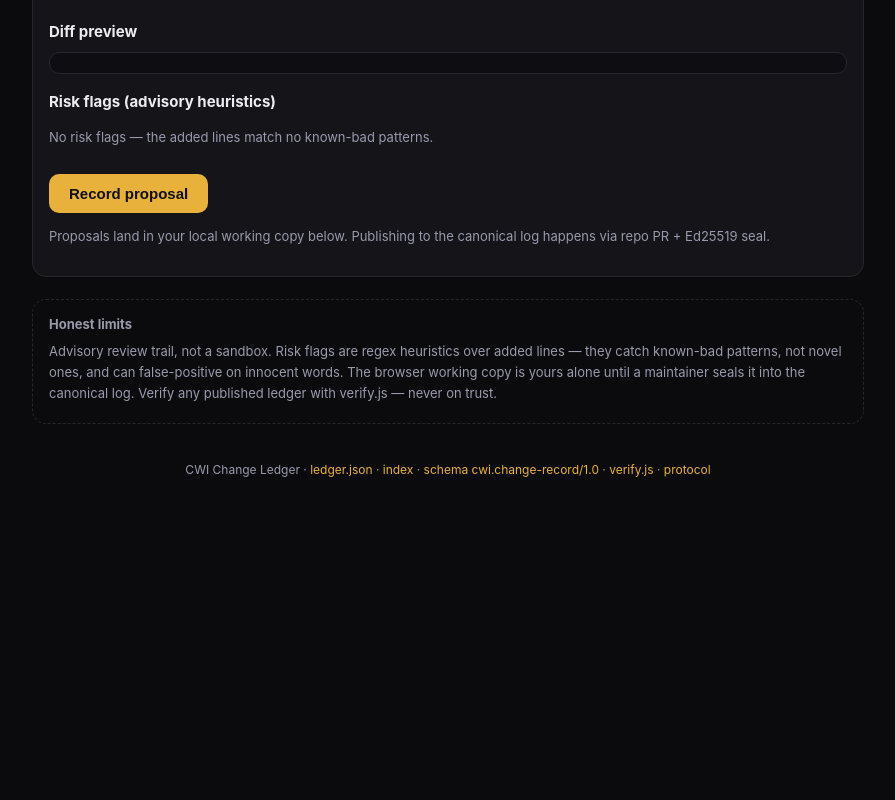
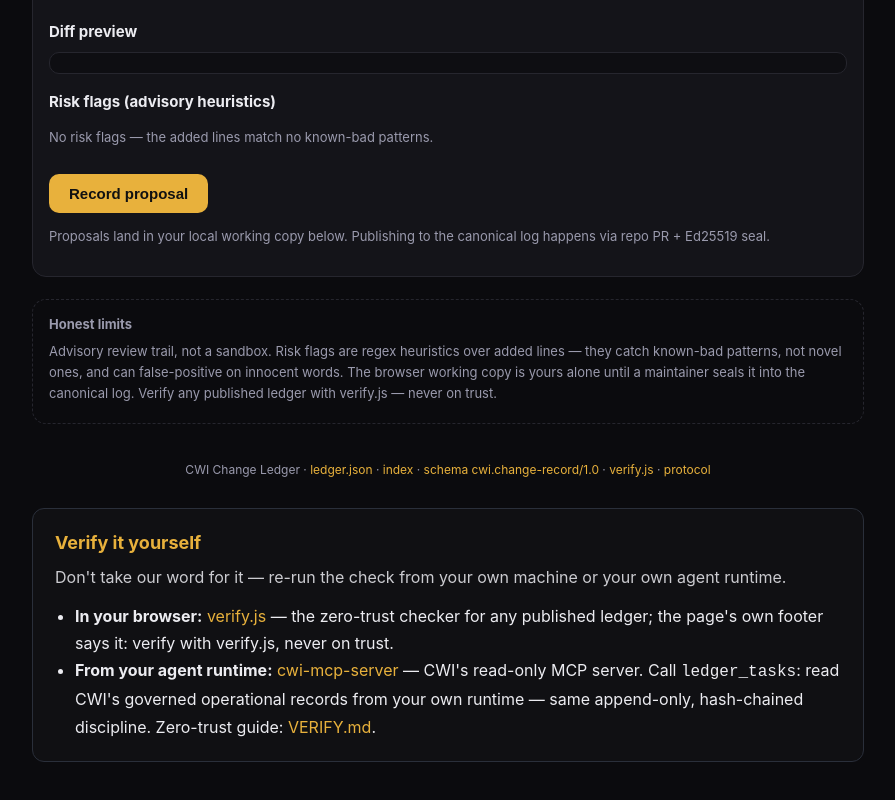
Before and after one commit to CumulativeWebInc/cwi-change-ledger, a plain HTML site: page index.html in a window 1280 px wide. Shown: the part 773-1573 px from the top of the page, without its empty margins (192-1087 px from the left). Before the commit the page ends 1333 px from the top, so only its background shows below. Drawn offline with Linux system fonts and the light colour scheme.

Commit message:
add Verify-it-yourself block linking cwi-mcp-server

```diff
--- a/index.html
+++ b/index.html
@@ -287,5 +287,14 @@ fetch('ledger/ledger.json').then(function(r){ return r.json(); }).then(function(
 }).catch(function(){ restore(); renderLedger(); refreshSelects(); liveScan(); });
 })();
 </script>
+<section id="verify-yourself" style="border:1px solid #2a2f3a;border-radius:12px;padding:20px 22px;margin:28px auto;max-width:860px;background:rgba(255,255,255,.02)">
+<h2 style="margin:0 0 8px">Verify it yourself</h2>
+<p style="margin:0 0 12px;opacity:.85">Don't take our word for it — re-run the check from your own machine or your own agent runtime.</p>
+<ul style="margin:0;padding-left:20px;line-height:1.7">
+<li><strong>In your browser:</strong> <a href="https://cumulativewebinc.github.io/cwi-change-ledger/verify.js">verify.js</a> — the zero-trust checker for any published ledger; the page's own footer says it: verify with verify.js, never on trust.</li>
+<li><strong>From your agent runtime:</strong> <a href="https://github.com/CumulativeWebInc/cwi-mcp-server">cwi-mcp-server</a> — CWI's read-only MCP server. Call <code>ledger_tasks</code>: read CWI's governed operational records from your own runtime — same append-only, hash-chained discipline. Zero-trust guide: <a href="https://github.com/CumulativeWebInc/cwi-mcp-server/blob/main/VERIFY.md">VERIFY.md</a>.</li>
+</ul>
+</section>
+
 </body>
 </html>
```
